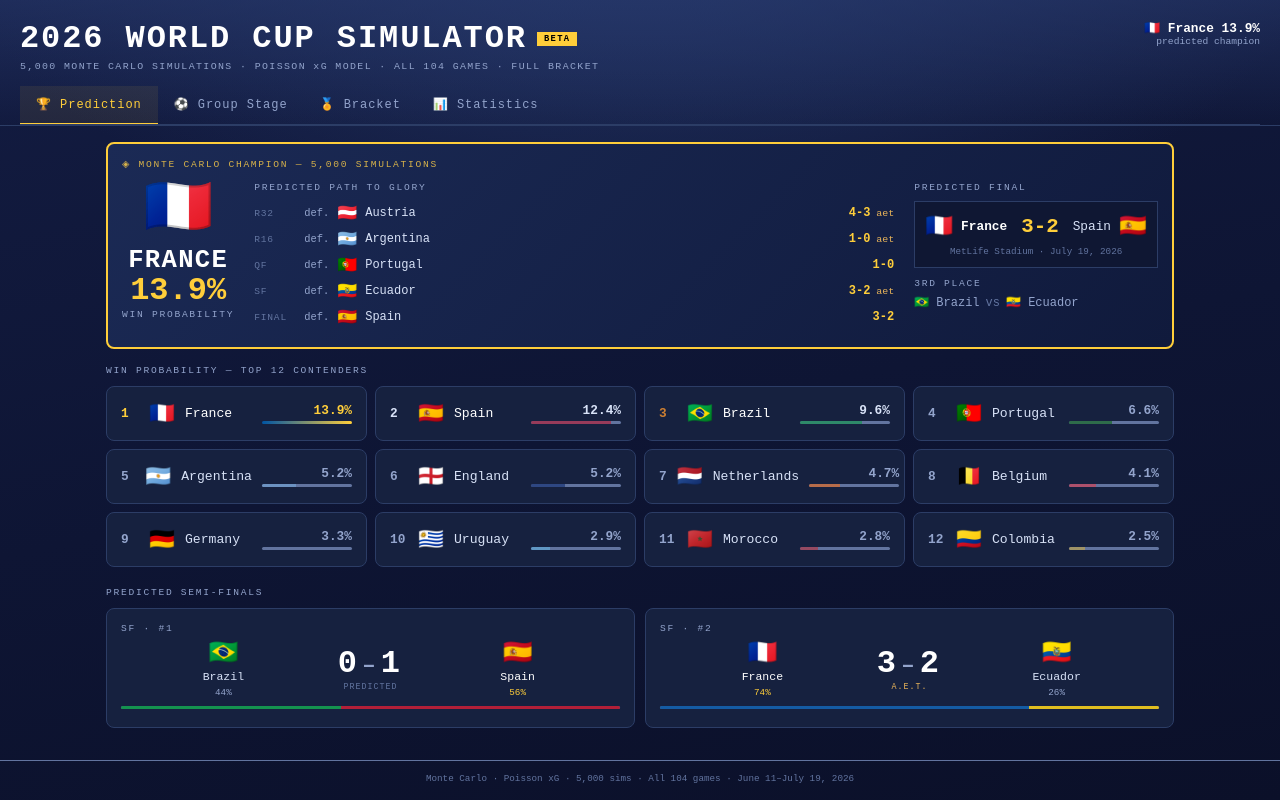
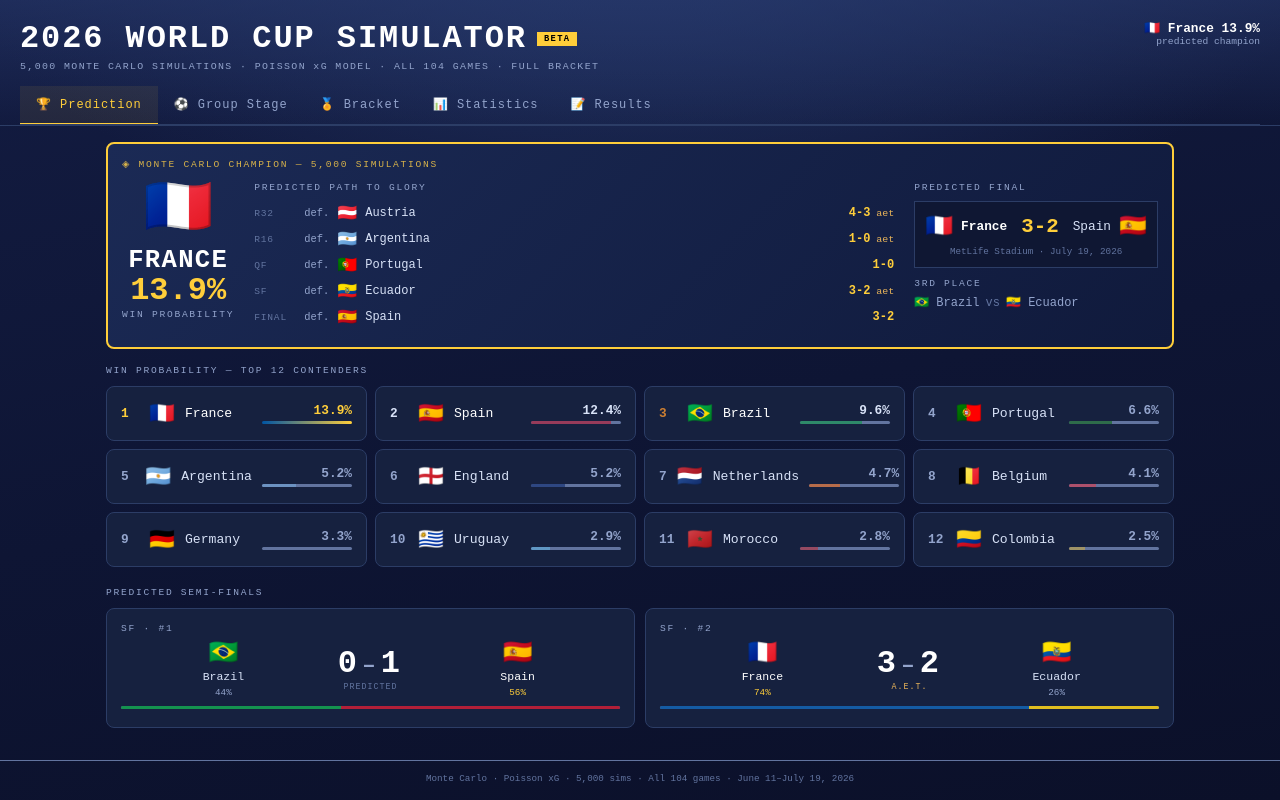
Before and after one commit to Aki88-Dot/WorldCupSim, a React (Vite) app: page / in a window 1280 px wide. Built offline with nearby package versions, Linux system fonts and the light colour scheme.

Commit message:
Update WC2026Simulator.jsx

```diff
--- a/src/WC2026Simulator.jsx
+++ b/src/WC2026Simulator.jsx
@@ -148,28 +148,37 @@ function getAD(team, ctx = {}) {
 //    only needed when a tie is settled on penalties / can't be inferred)
 //
 // Examples (commented out — fill in once the tournament kicks off):
-const RESULTS = {
+// Optional code-level seed. You can pre-fill results here, but the normal
+// way to enter scores is now the "Results" tab in the app — those are saved
+// in your browser (on a deployed site) and merged over this seed on load.
+//
+//  • Group games: "TeamA|TeamB": [goalsA, goalsB]  (either team order works)
+//  • Knockout games: { a, b, ga, gb, pens?, win? }  (win names the advancer)
+const SEED_RESULTS = {
   group: {
     // 'Brazil|Scotland': [2, 0],
-    // 'Spain|Uruguay':   [1, 1],
   },
   ko: [
     // { a: 'France', b: 'Senegal', ga: 2, gb: 0 },
-    // { a: 'Spain', b: 'Germany', ga: 1, gb: 1, pens: '4-2', win: 'Spain' },
   ],
 };
 
+// LIVE holds the results the engine currently conditions on. The component
+// sets this from app state (seed + UI entries) immediately before each
+// simulation run, so actualGroup / actualKO always read the latest scores.
+let LIVE = { group: { ...SEED_RESULTS.group }, ko: [...SEED_RESULTS.ko] };
+
 // Completed group result for a pair, oriented to the (tA, tB) call order.
 function actualGroup(tA, tB) {
-  const r = RESULTS.group[`${tA}|${tB}`];
+  const r = LIVE.group[`${tA}|${tB}`];
   if (r) return { gA: r[0], gB: r[1] };
-  const r2 = RESULTS.group[`${tB}|${tA}`];
+  const r2 = LIVE.group[`${tB}|${tA}`];
   if (r2) return { gA: r2[1], gB: r2[0] };
   return null;
 }
 // Completed knockout result for a pair, oriented to the (tA, tB) call order.
 function actualKO(tA, tB) {
-  for (const m of RESULTS.ko) {
+  for (const m of LIVE.ko) {
     let gA, gB;
     if (m.a === tA && m.b === tB) { gA = m.ga; gB = m.gb; }
     else if (m.a === tB && m.b === tA) { gA = m.gb; gB = m.ga; }
@@ -184,7 +193,31 @@ function actualKO(tA, tB) {
   }
   return null;
 }
-const N_RESULTS = () => Object.keys(RESULTS.group).length + RESULTS.ko.length;
+const N_RESULTS = () => Object.keys(LIVE.group).length + LIVE.ko.length;
+
+// ── RESULTS PERSISTENCE (guarded) ─────────────────────────────────
+// On a deployed site this persists entries across reloads via localStorage.
+// In sandboxed previews localStorage may be unavailable, so every access is
+// wrapped — it silently degrades to in-memory (session-only) and never throws.
+const LS_KEY = 'wc2026_live_results';
+function loadResults() {
+  try {
+    const raw = localStorage.getItem(LS_KEY);
+    if (raw) {
+      const r = JSON.parse(raw);
+      if (r && r.group && Array.isArray(r.ko)) return r;
+    }
+  } catch (e) { /* sandboxed / disabled — fall through */ }
+  return { group: { ...SEED_RESULTS.group }, ko: [...SEED_RESULTS.ko] };
+}
+function saveResults(r) {
+  try { localStorage.setItem(LS_KEY, JSON.stringify(r)); } catch (e) { /* no-op */ }
+}
+const clampGoal = v => {
+  const n = parseInt(v, 10);
+  if (isNaN(n)) return null;
+  return Math.max(0, Math.min(20, n));
+};
 
 function sg(tA, tB, ko = false, ctx = {}) {
   const { a: aA, d: dA } = getAD(tA, ctx);
@@ -675,11 +708,57 @@ export default function WC2026() {
   const [grp, setGrp] = useState('A');
   const [rnd, setRnd] = useState('r32');
   const [expanded, setExpanded] = useState(null);
+  const [results, setResults] = useState(loadResults);
+  const [computing, setComputing] = useState(false);
 
+  // Re-condition and re-simulate whenever results change (and on mount).
+  // Pushing results into LIVE just before runMC keeps the engine in sync.
+  // The cleanup-cancel naturally debounces rapid score entries.
   useEffect(() => {
-    const t = setTimeout(() => setData(runMC()), 60);
+    LIVE = results;
+    saveResults(results);
+    setComputing(true);
+    const t = setTimeout(() => { setData(runMC()); setComputing(false); }, 80);
     return () => clearTimeout(t);
-  }, []);
+  }, [results]);
+
+  // ── Score-entry handlers ──
+  const setGroupScore = (tA, tB, aStr, bStr) => {
+    setResults(prev => {
+      const group = { ...prev.group };
+      delete group[`${tA}|${tB}`]; delete group[`${tB}|${tA}`];
+      const a = clampGoal(aStr), b = clampGoal(bStr);
+      if (a != null && b != null) group[`${tA}|${tB}`] = [a, b];
+      return { ...prev, group };
+    });
+  };
+  const setKOScore = (tA, tB, aStr, bStr, penWin) => {
+    setResults(prev => {
+      const ko = prev.ko.filter(m => !((m.a === tA && m.b === tB) || (m.a === tB && m.b === tA)));
+      const a = clampGoal(aStr), b = clampGoal(bStr);
+      if (a != null && b != null) {
+        const entry = { a: tA, b: tB, ga: a, gb: b };
+        if (a === b) entry.win = penWin || tA;   // a draw needs a shootout winner
+        ko.push(entry);
+      }
+      return { ...prev, ko };
+    });
+  };
+  const clearAllResults = () => setResults({ group: {}, ko: [] });
+
+  // Current stored value for an input pair (group), oriented to (tA,tB).
+  const groupVal = (tA, tB) => {
+    const r = results.group[`${tA}|${tB}`];
+    if (r) return [r[0], r[1]];
+    const r2 = results.group[`${tB}|${tA}`];
+    if (r2) return [r2[1], r2[0]];
+    return ['', ''];
+  };
+  const koVal = (tA, tB) => {
+    const m = results.ko.find(m => (m.a === tA && m.b === tB) || (m.a === tB && m.b === tA));
+    if (!m) return ['', '', null];
+    return m.a === tA ? [m.ga, m.gb, m.win] : [m.gb, m.ga, m.win];
+  };
 
   if (!data) return (
     <div style={{ minHeight: '100vh', background: 'radial-gradient(900px 460px at 50% 30%, #243667 0%, rgba(36,54,103,0) 65%), linear-gradient(168deg,#131C42,#0B1029)', display: 'flex', flexDirection: 'column', alignItems: 'center', justifyContent: 'center', fontFamily: 'monospace' }}>
@@ -1143,6 +1222,118 @@ export default function WC2026() {
     </div>
   );
 
+  // ── ENTER RESULTS TAB ──
+  // Rows are built by a plain function returning host elements (not a nested
+  // component) so the score <input>s keep focus across the recompute re-render.
+  const renderEnter = () => {
+    const groupFix = {};
+    Object.keys(GS).forEach(g => {
+      const t = GS[g]; const fx = [];
+      for (let i = 0; i < 4; i++) for (let j = i + 1; j < 4; j++) fx.push([t[i], t[j]]);
+      groupFix[g] = fx;
+    });
+    const koRounds = [
+      ['Round of 32', data.bracket.r32], ['Round of 16', data.bracket.r16],
+      ['Quarter-Finals', data.bracket.qf], ['Semi-Finals', data.bracket.sf],
+      ['Final', [data.bracket.final]], ['3rd Place', [data.bracket.tp]],
+    ];
+    const inStyle = {
+      width: '34px', textAlign: 'center', fontFamily: font, fontSize: '0.95rem', fontWeight: 700,
+      background: '#0C1330', color: '#fff', border: `1px solid ${border}`, borderRadius: '5px',
+      padding: '5px 0', outline: 'none',
+    };
+    const clean = v => v.replace(/[^0-9]/g, '').slice(0, 2);
+
+    const row = (k, tA, tB, val, opts = {}) => {
+      const { koMode, winSel, onScore, onWin } = opts;
+      const [a, b] = val;
+      const level = a !== '' && b !== '' && Number(a) === Number(b);
+      return (
+        <div key={k} style={{ display: 'flex', alignItems: 'center', gap: '8px', padding: '7px 0', borderBottom: `1px solid #101A3A` }}>
+          <div style={{ flex: 1, textAlign: 'right', fontSize: '0.78rem', color: silver, overflow: 'hidden', whiteSpace: 'nowrap', textOverflow: 'ellipsis' }}>
+            {tA} <span style={{ fontSize: '0.95rem' }}>{F(tA)}</span>
+          </div>
+          <input type="text" inputMode="numeric" value={a === '' ? '' : String(a)} placeholder="–"
+            style={inStyle} onChange={e => onScore(clean(e.target.value), b)} />
+          <span style={{ color: dimmer, fontSize: '0.7rem' }}>–</span>
+          <input type="text" inputMode="numeric" value={b === '' ? '' : String(b)} placeholder="–"
+            style={inStyle} onChange={e => onScore(a, clean(e.target.value))} />
+          <div style={{ flex: 1, textAlign: 'left', fontSize: '0.78rem', color: silver, overflow: 'hidden', whiteSpace: 'nowrap', textOverflow: 'ellipsis' }}>
+            <span style={{ fontSize: '0.95rem' }}>{F(tB)}</span> {tB}
+          </div>
+          {koMode && level && (
+            <div style={{ display: 'flex', alignItems: 'center', gap: '4px', marginLeft: '4px' }}>
+              <span style={{ fontSize: '0.55rem', color: dimmer, letterSpacing: '0.08em' }}>PENS</span>
+              {[tA, tB].map(t => (
+                <button key={t} onClick={() => onWin(t)} style={{
+                  background: winSel === t ? gold : 'none', color: winSel === t ? '#000' : dim,
+                  border: `1px solid ${winSel === t ? gold : border}`, borderRadius: '4px',
+                  fontSize: '0.62rem', fontWeight: 700, padding: '3px 6px', cursor: 'pointer', fontFamily: font,
+                }}>{F(t)}</button>
+              ))}
+            </div>
+          )}
+        </div>
+      );
+    };
+
+    return (
+      <div>
+        <div style={{ ...sx.card, marginBottom: '14px', display: 'flex', alignItems: 'center', justifyContent: 'space-between', flexWrap: 'wrap', gap: '10px' }}>
+          <div>
+            <div style={{ ...sx.label, marginBottom: '4px', color: data.nResults > 0 ? green : dim }}>
+              {data.nResults > 0 ? `● Conditioning on ${data.nResults} completed ${data.nResults === 1 ? 'game' : 'games'}` : '○ No results entered — pure projection'}
+            </div>
+            <div style={{ fontSize: '0.66rem', color: dimmer, lineHeight: 1.6 }}>
+              Type a score for any completed match. The forecast locks it in and re-simulates everything still to play.
+              {computing && <span style={{ color: amber, marginLeft: '6px' }}>updating…</span>}
+            </div>
+          </div>
+          {data.nResults > 0 && (
+            <button onClick={clearAllResults} style={{
+              background: 'none', border: `1px solid ${red}`, color: red, borderRadius: '6px',
+              padding: '6px 12px', fontSize: '0.66rem', fontWeight: 700, cursor: 'pointer', fontFamily: font, letterSpacing: '0.05em',
+            }}>CLEAR ALL</button>
+          )}
+        </div>
+
+        {/* Group stage entry */}
+        <div style={{ ...sx.label, marginBottom: '10px' }}>Group stage · 72 fixtures</div>
+        <div style={{ display: 'grid', gridTemplateColumns: 'repeat(auto-fill,minmax(330px,1fr))', gap: '10px', marginBottom: '20px' }}>
+          {Object.keys(GS).map(g => (
+            <div key={g} style={sx.card}>
+              <div style={{ ...sx.label, marginBottom: '6px', color: gold }}>Group {g}</div>
+              {groupFix[g].map(([tA, tB], i) => row(`${g}-${i}`, tA, tB, groupVal(tA, tB), {
+                onScore: (a, b) => setGroupScore(tA, tB, a, b),
+              }))}
+            </div>
+          ))}
+        </div>
+
+        {/* Knockout entry */}
+        <div style={{ ...sx.label, marginBottom: '4px' }}>Knockouts · matchups follow the results you enter</div>
+        <div style={{ fontSize: '0.62rem', color: dimmer, marginBottom: '10px', lineHeight: 1.6 }}>
+          Ties shown are the model's current bracket — they firm up into the real matchups as group results go in. Enter each round as it's played; a level score reveals a penalty-winner toggle.
+        </div>
+        <div style={{ display: 'grid', gridTemplateColumns: 'repeat(auto-fill,minmax(330px,1fr))', gap: '10px' }}>
+          {koRounds.map(([label, games]) => (
+            <div key={label} style={sx.card}>
+              <div style={{ ...sx.label, marginBottom: '6px', color: gold }}>{label}</div>
+              {games.map((gm, i) => {
+                const [a, b, win] = koVal(gm.tA, gm.tB);
+                return row(`${label}-${i}`, gm.tA, gm.tB, [a, b], {
+                  koMode: true, winSel: win,
+                  onScore: (na, nb) => setKOScore(gm.tA, gm.tB, na, nb, win),
+                  onWin: w => setKOScore(gm.tA, gm.tB, a, b, w),
+                });
+              })}
+            </div>
+          ))}
+        </div>
+      </div>
+    );
+  };
+
   // ── MAIN RENDER ──
   return (
     <div style={sx.app}>
@@ -1192,7 +1383,7 @@ export default function WC2026() {
 
         {/* Tab bar */}
         <div style={{ display: 'flex', borderBottom: `1px solid ${border}`, gap: 0, overflowX: 'auto' }}>
-          {[['prediction','🏆 Prediction'],['groups','⚽ Group Stage'],['bracket','🏅 Bracket'],['stats','📊 Statistics']].map(([id, label]) => (
+          {[['prediction','🏆 Prediction'],['groups','⚽ Group Stage'],['bracket','🏅 Bracket'],['stats','📊 Statistics'],['enter','📝 Results']].map(([id, label]) => (
             <button key={id} onClick={() => setTab(id)} className={`wc-tab${tab === id ? ' on' : ''}`} style={{
               ...sx.tab,
               color: tab === id ? gold : dim,
@@ -1210,6 +1401,7 @@ export default function WC2026() {
         {tab === 'groups' && renderGroups()}
         {tab === 'bracket' && renderBracket()}
         {tab === 'stats' && renderStats()}
+        {tab === 'enter' && renderEnter()}
       </div>
 
       <div style={{ padding: '12px 20px', borderTop: `1px solid ${dimmer}`, fontSize: '0.58rem', color: dimmer, textAlign: 'center' }}>
```
